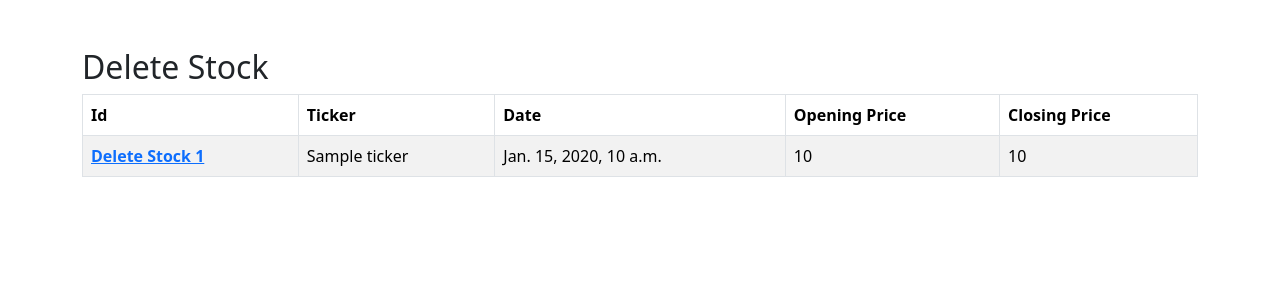
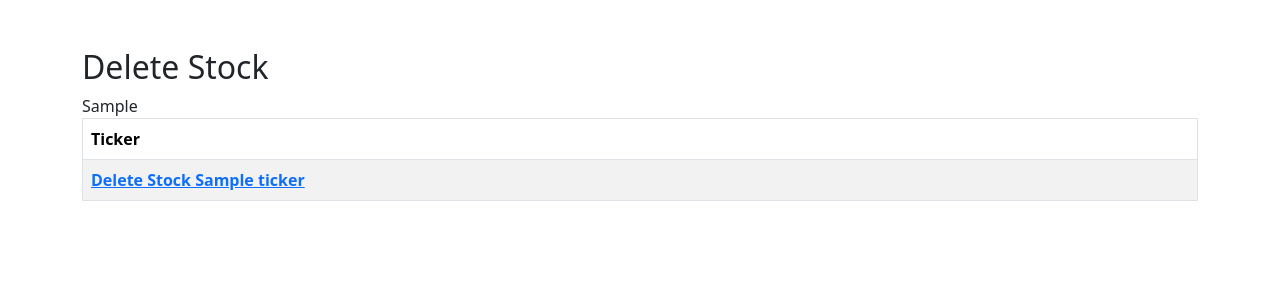
Before and after one commit to FrancisChung/udemy-django-stock, a Django app: template quotes/templates/delete_stock.html in a window 1280 px wide. Shown: the part 56-356 px from the top of the page. Run offline with Django 5.2, Linux system fonts and the light colour scheme; the template is opened without the code that fills it: most values are stand-ins (such as "Sample title", 1, 10 or a date in 2020); lists and menus that the app fills with data are empty.

Commit message:
Remove obsolete fields from delete

```diff
--- a/quotes/templates/delete_stock.html
+++ b/quotes/templates/delete_stock.html
@@ -1,7 +1,7 @@
 {% extends 'base.html' %}
 {% block content %}
     <h2>Delete Stock</h2>
-
+    {{  db }}
     {% if db %}
         {%  if "Error" in ticker %}
             There was a problem with the ticker symbol
@@ -9,21 +9,14 @@
             <table class="table table-striped table-hover table-bordered">
               <thead>
                 <tr>
-                  <th scope="col">Id</th>
                   <th scope="col">Ticker</th>
-                  <th scope="col">Date</th>
-                  <th scope="col">Opening Price</th>
-                  <th scope="col">Closing Price</th>
+
                 </tr>
               </thead>
               <tbody>
                 {% for item in db %}
                     <tr>
-                        <th scope="row"><a href="{% url 'delete' item.id %}">Delete Stock {{ item.id }}</a></th>
-                        <td>{{item.ticker }}</td>
-                        <td>{{item.date}}</td>
-                        <td>{{item.opening_price }}</td>
-                        <td>{{item.closing_price }}</td>
+                        <th scope="row"><a href="{% url 'delete_ticker' item.ticker %}">Delete Stock {{ item.ticker }}</a></th>
                     </tr>
                 {%  endfor %}
               </tbody>
```
